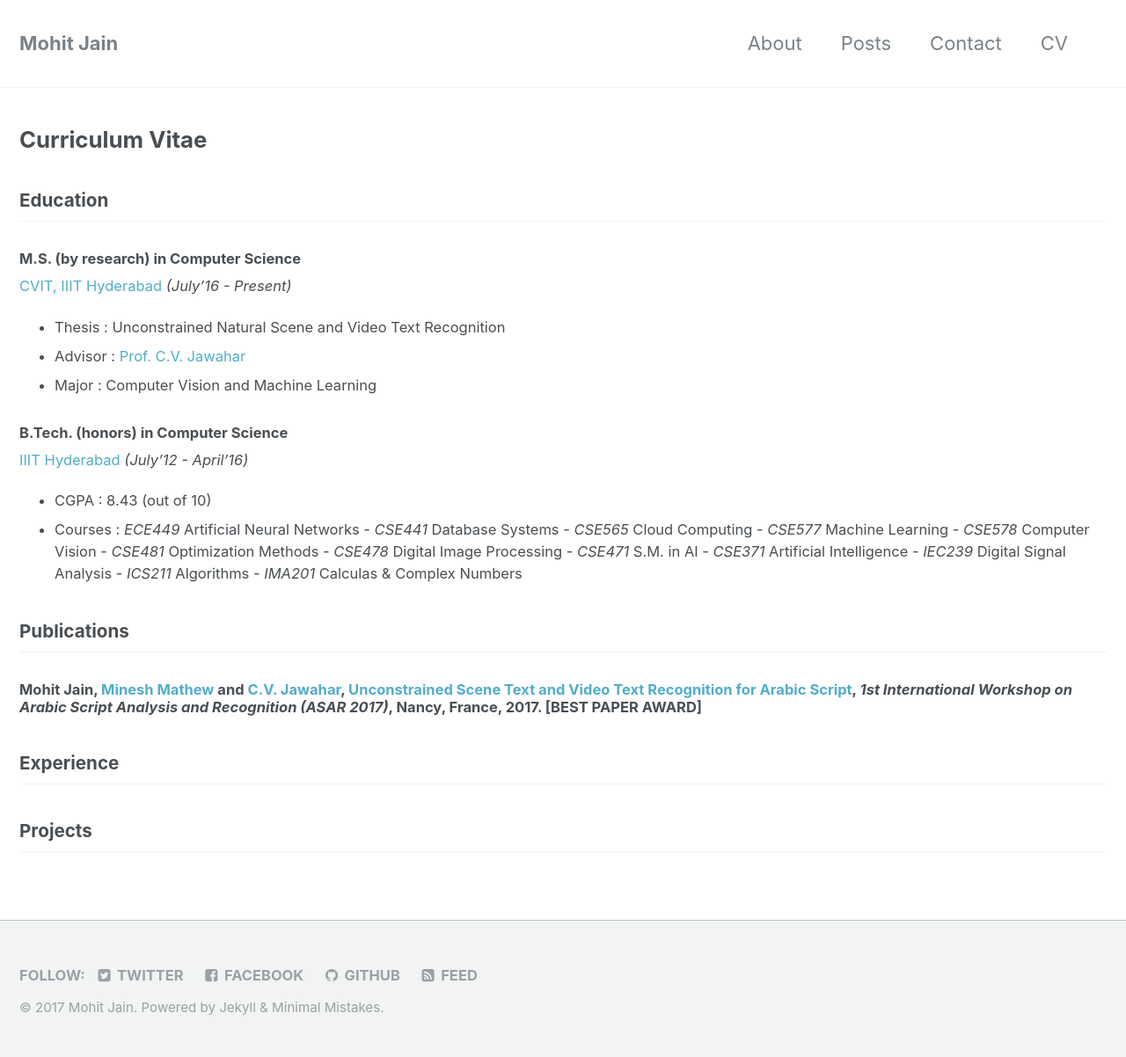
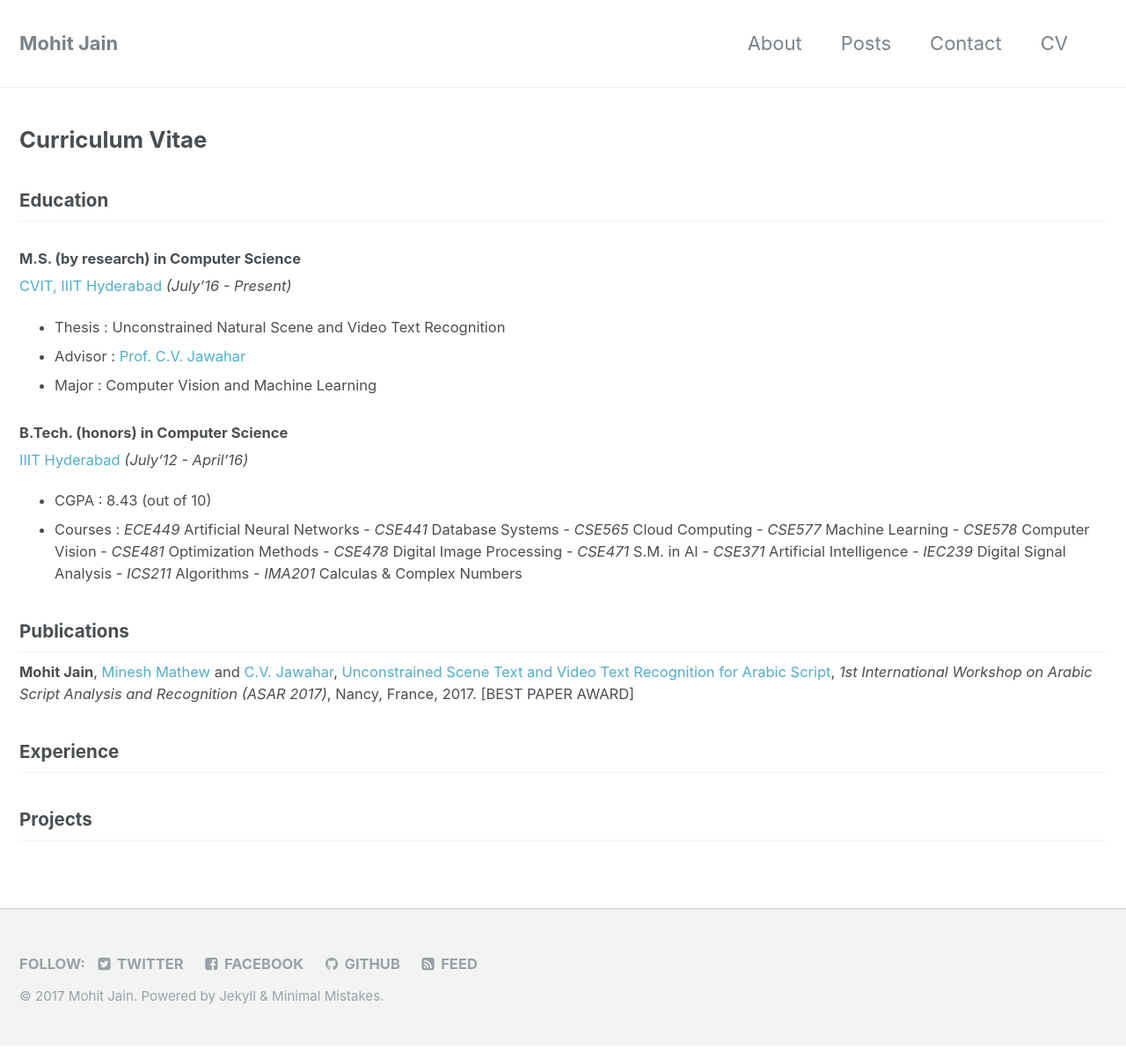
Before and after one commit to NightFury13/nightfury13.github.io, a Jekyll site: the page built from _pages/resume.md, in a window 1280 px wide. Shown: the whole page at 88% size. Built offline with Jekyll 4.4.1, drawn with Linux system fonts in a browser that asks for light colours.

```diff
--- a/_pages/resume.md
+++ b/_pages/resume.md
@@ -20,7 +20,8 @@ author_profile: true
 * Courses       : *ECE449* Artificial Neural Networks - *CSE441* Database Systems - *CSE565* Cloud Computing - *CSE577* Machine Learning - *CSE578* Computer Vision - *CSE481* Optimization Methods - *CSE478* Digital Image Processing - *CSE471* S.M. in AI - *CSE371* Artificial Intelligence - *IEC239* Digital Signal Analysis - *ICS211* Algorithms - *IMA201* Calculas & Complex Numbers
 
 ## Publications
-### **Mohit Jain**, [Minesh Mathew](mineshmathew.github.io) and [C.V. Jawahar](http://cvit.iiit.ac.in/people/faculty/people/faculty/cvit-faculty/jawahar), [Unconstrained Scene Text and Video Text Recognition for Arabic Script](http://cvit.iiit.ac.in/images/ConferencePapers/2017/unconstrained_Scene.pdf), _1st International Workshop on Arabic Script Analysis and Recognition (ASAR 2017)_, Nancy, France, 2017.               [BEST PAPER AWARD]
+
+**Mohit Jain**, [Minesh Mathew](mineshmathew.github.io) and [C.V. Jawahar](http://cvit.iiit.ac.in/people/faculty/people/faculty/cvit-faculty/jawahar), [Unconstrained Scene Text and Video Text Recognition for Arabic Script](http://cvit.iiit.ac.in/images/ConferencePapers/2017/unconstrained_Scene.pdf), _1st International Workshop on Arabic Script Analysis and Recognition (ASAR 2017)_, Nancy, France, 2017.               [BEST PAPER AWARD]
 
 ## Experience
 
```
